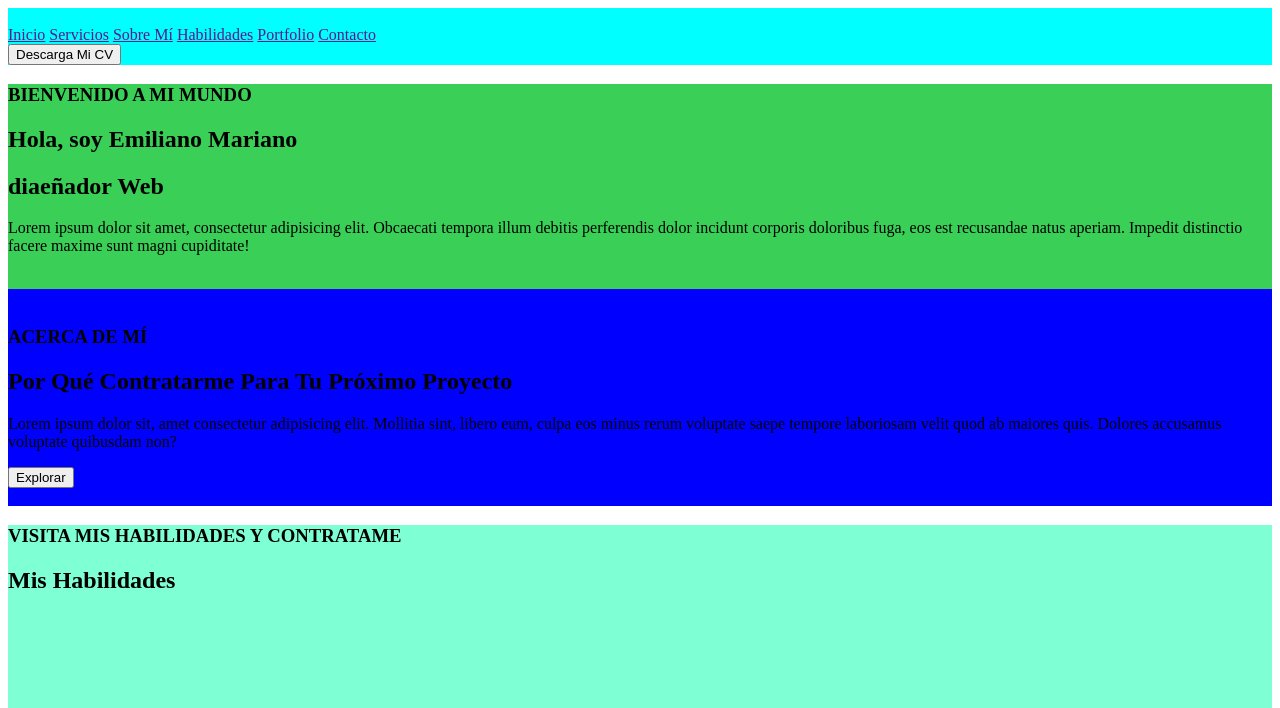
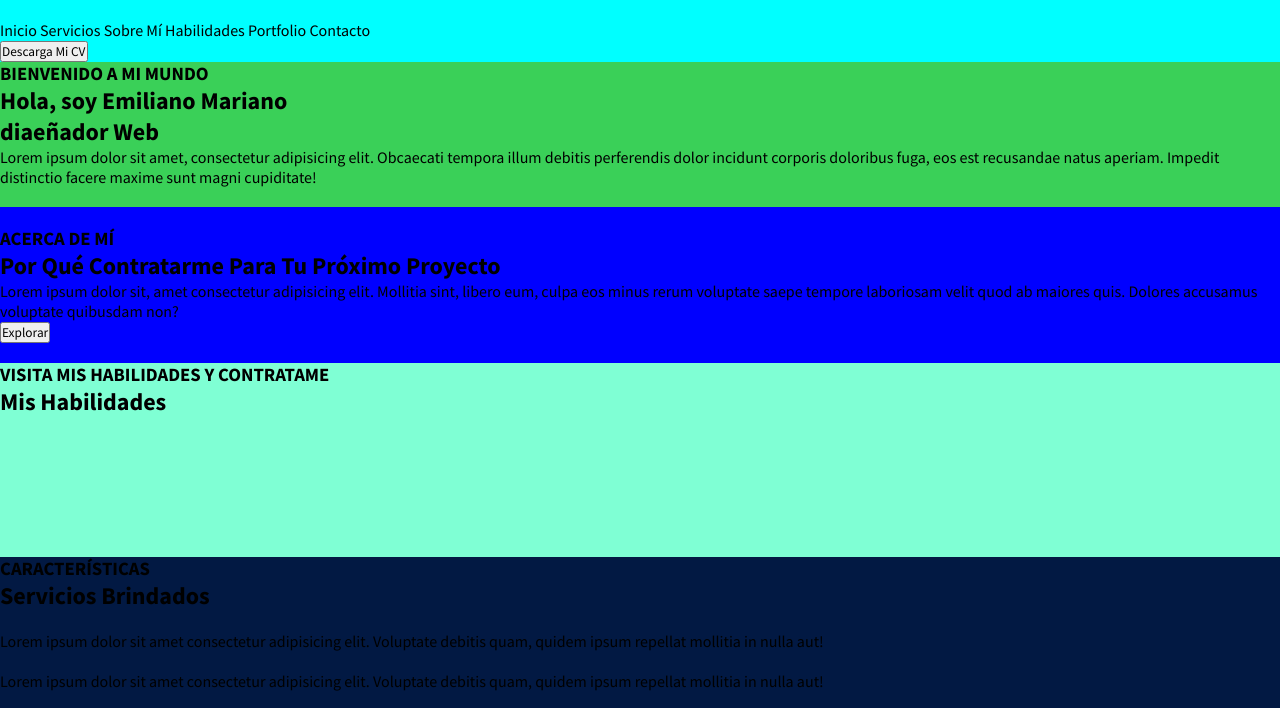
Before and after one commit to emimariano/tpfinalportfolio, a plain HTML site: page index.html in a window 1280 px wide. Shown: the top 708 px of the page. Drawn offline with Linux system fonts and the light colour scheme.

Commit message:
cambios generales en el css

```diff
--- a/css/estilo.css
+++ b/css/estilo.css
@@ -1,3 +1,13 @@
+@import url('https://fonts.googleapis.com/css2?family=Poppins:wght@300&family=Source+Sans+Pro:wght@400;700&display=swap');
+*{
+    margin: 0;
+    padding: 0;
+    font-family: 'Source Sans Pro', sans-serif;
+}
+a{
+    text-decoration: none;
+    color: black;
+}
 header{
     background-color: aqua;
 }
```
